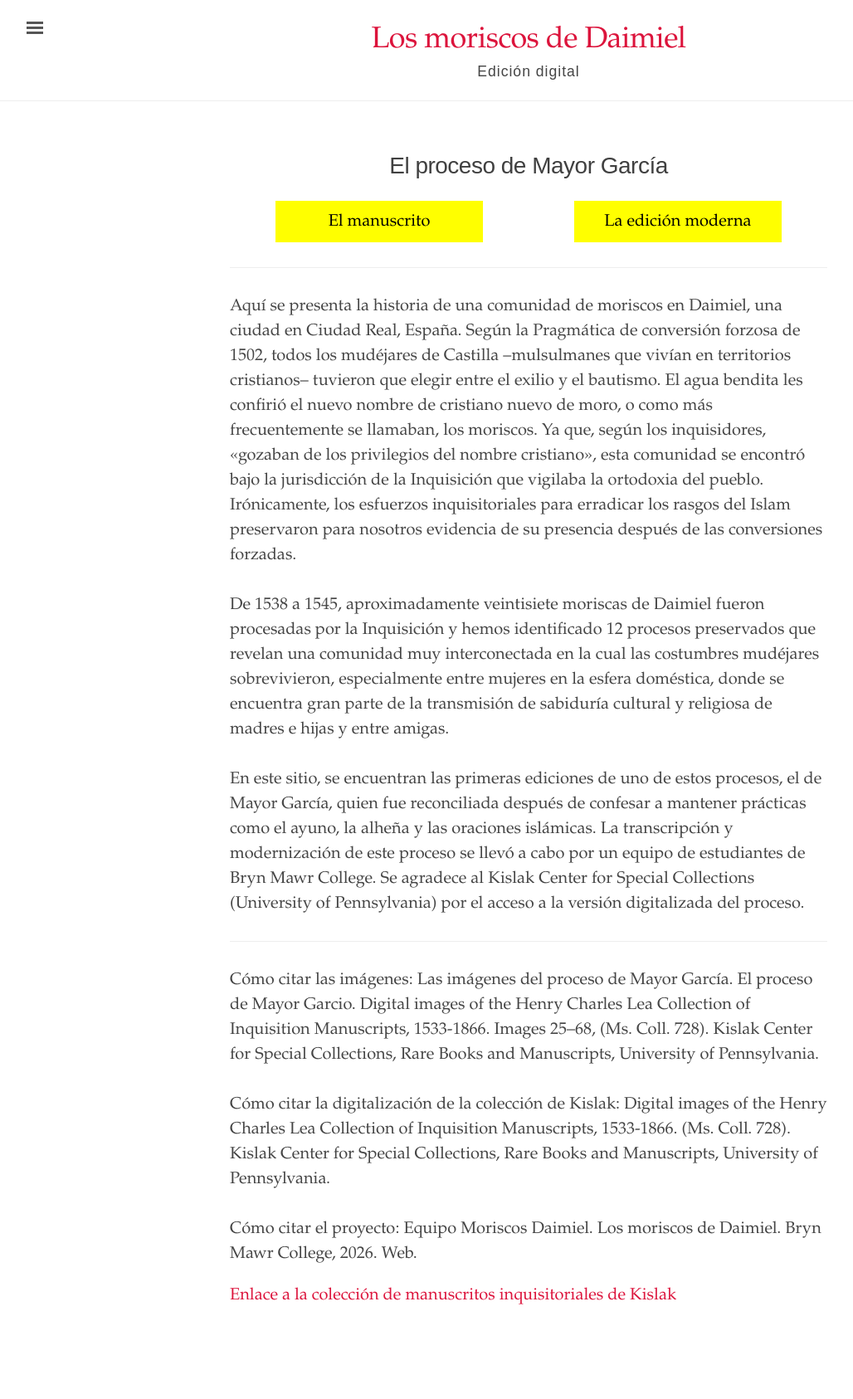
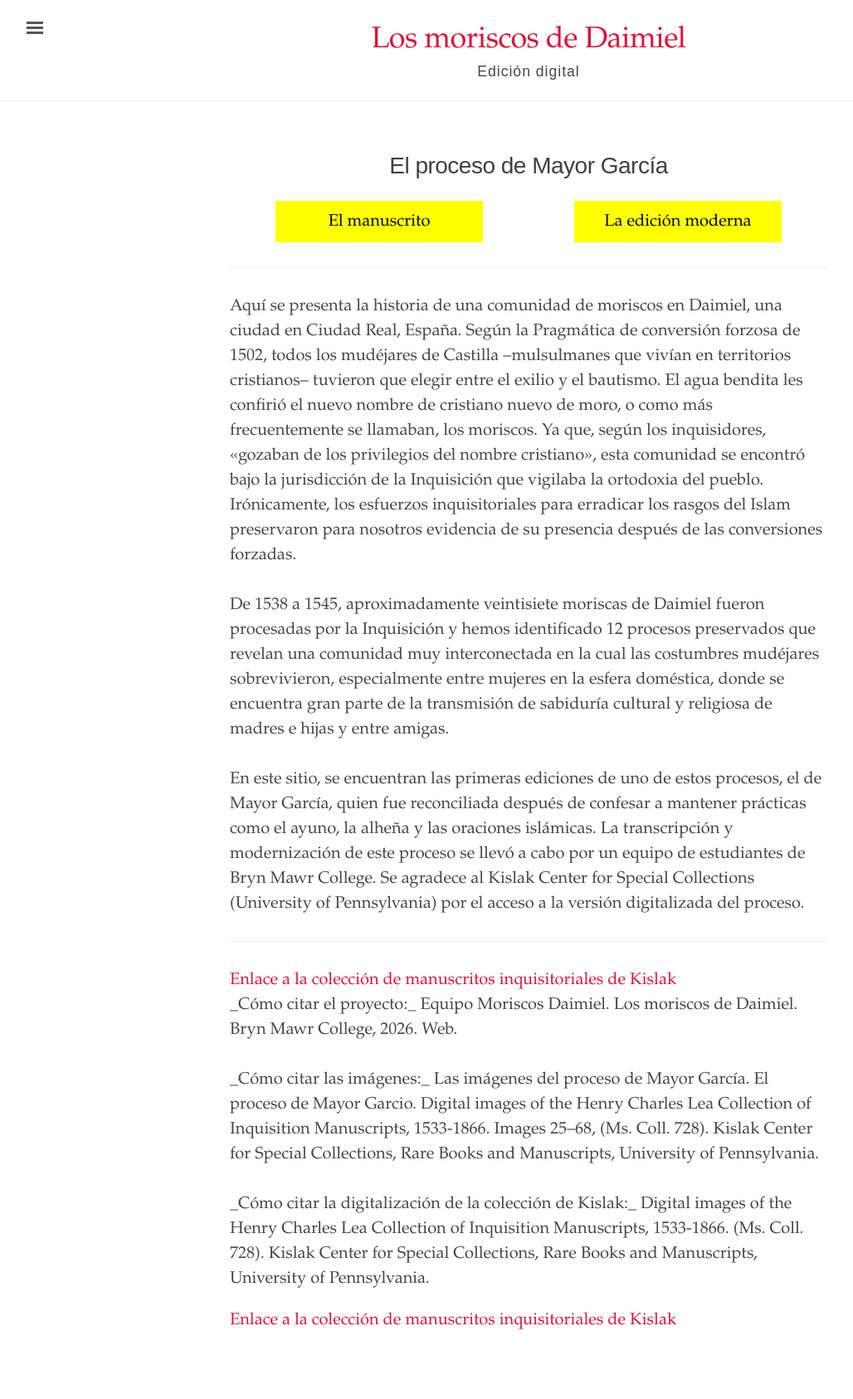
Before and after one commit to digbmc/moriscos-daimel, a Jekyll site: the page built from index.html, in a window 1280 px wide. Shown: the whole page at 83% size, without its empty margins (3-1031 px from the left). Built offline with Jekyll 4.4.1, drawn with Linux system fonts in a browser that asks for light colours; before the commit the page ends 1656 px from its top, so only the background shows below that.

Commit message:
Update index.html

```diff
--- a/index.html
+++ b/index.html
@@ -51,17 +51,21 @@ title: Inicio
   proceso.
 </p>
 <hr>
+  <a target="_blank" href="https://colenda.library.upenn.edu/catalog/81431-p3r20sf8q">Enlace a la colección de
+  manuscritos inquisitoriales de Kislak</a>
+</div>
+
 <p>
-  Cómo citar las imágenes: Las imágenes del proceso de Mayor García. El proceso de Mayor Garcio.
+  _Cómo citar el proyecto:_ Equipo Moriscos Daimiel. Los moriscos de Daimiel. Bryn Mawr College, 2026. Web.
+  <br><br>
+  _Cómo citar las imágenes:_ Las imágenes del proceso de Mayor García. El proceso de Mayor Garcio.
   Digital images of the Henry Charles Lea Collection of Inquisition Manuscripts, 1533-1866. Images
   25–68, (Ms. Coll. 728). Kislak Center for Special Collections, Rare Books and Manuscripts, University
   of Pennsylvania.
   <br><br>
-  Cómo citar la digitalización de la colección de Kislak: Digital images of the Henry Charles Lea
+  _Cómo citar la digitalización de la colección de Kislak:_ Digital images of the Henry Charles Lea
   Collection of Inquisition Manuscripts, 1533-1866. (Ms. Coll. 728). Kislak Center for Special Collections,
   Rare Books and Manuscripts, University of Pennsylvania.
-  <br><br>
-  Cómo citar el proyecto: Equipo Moriscos Daimiel. Los moriscos de Daimiel. Bryn Mawr College, 2026. Web.
 </p>
 <a target="_blank" href="https://colenda.library.upenn.edu/catalog/81431-p3r20sf8q">Enlace a la colección de
   manuscritos inquisitoriales de Kislak</a>
```
